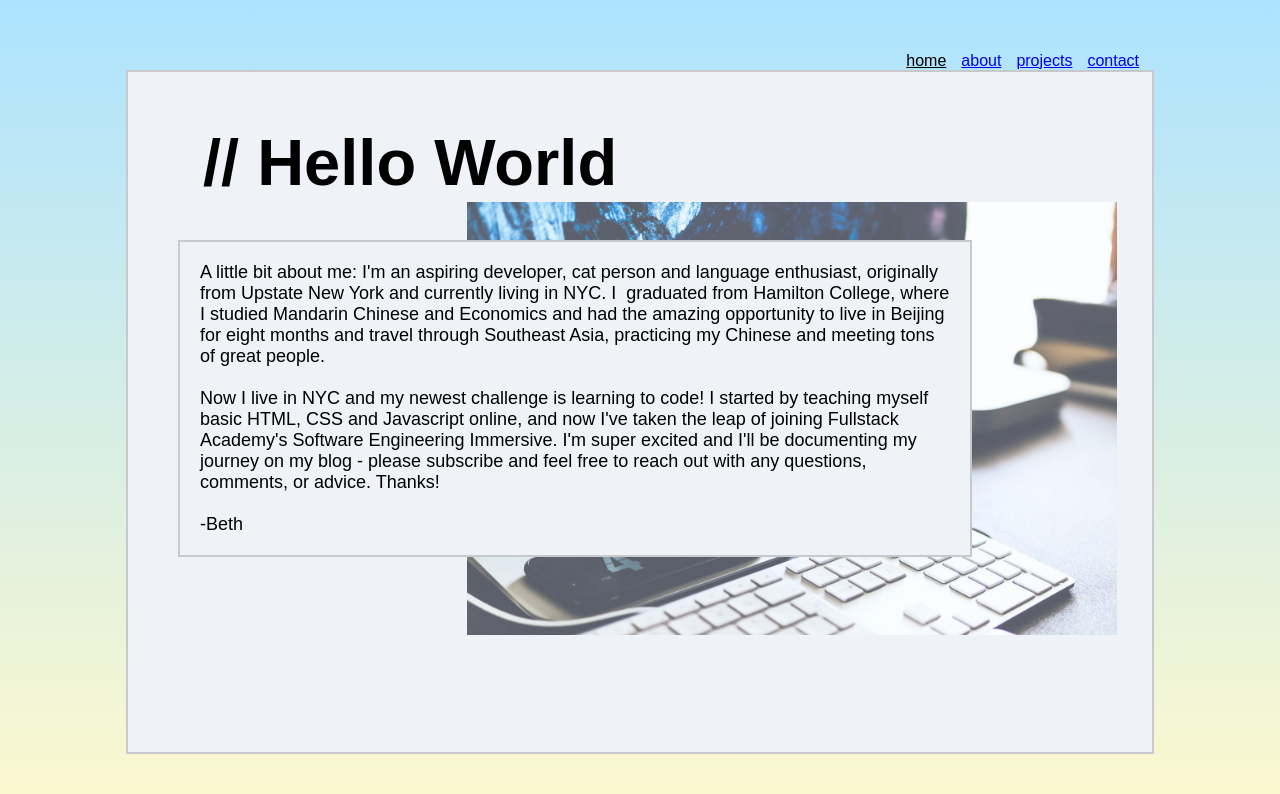
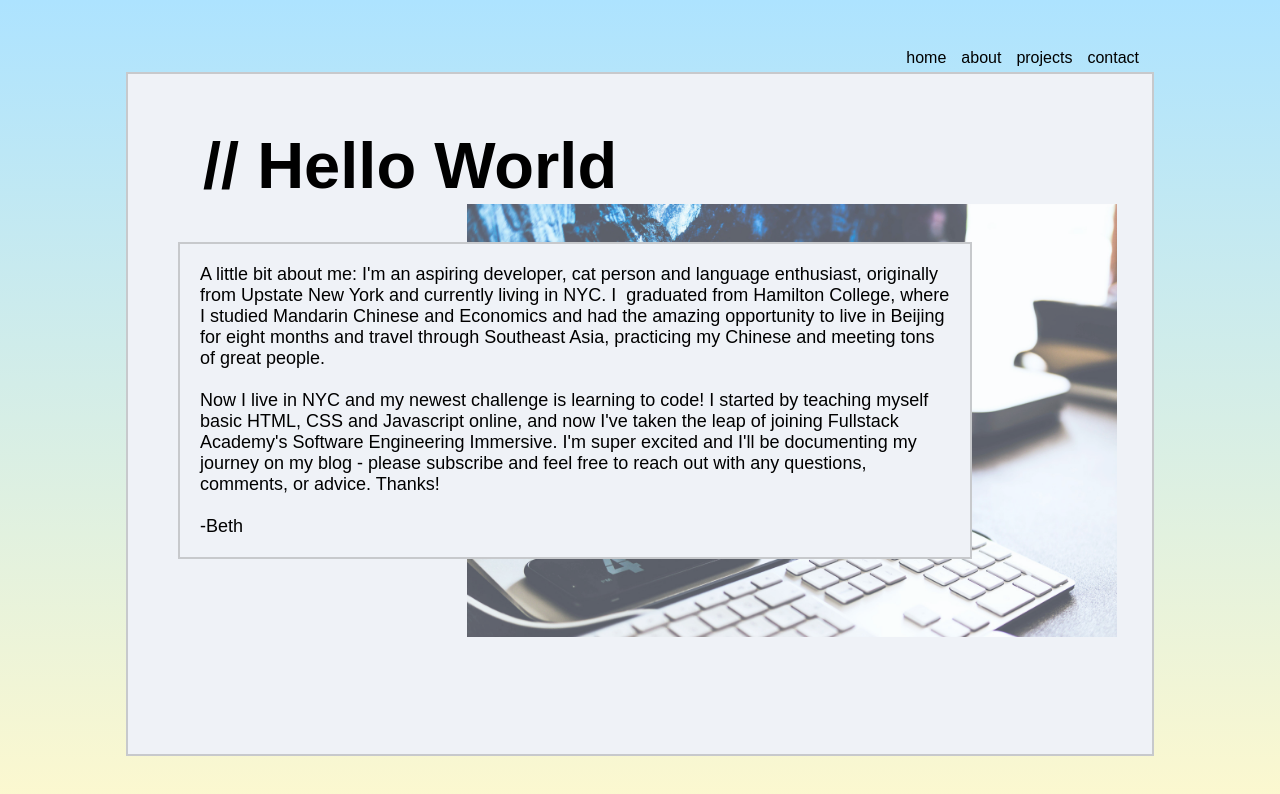
Before and after one commit to bethbarnes/bethcbarnes.com, a React (Create React App) app: page /about in a window 1280 px wide. Shown: the top 794 px of the page. Built offline with nearby package versions, Linux system fonts and the light colour scheme.

Commit message:
feat(Navbar): add styling

```diff
--- a/src/Navbar.js
+++ b/src/Navbar.js
@@ -6,26 +6,18 @@ class Navbar extends Component {
   render() {
     return (
     <div className="navbar">
-      <div className="nav-link">
-        <Link className="link" to='/'>
+        <Link className="link-btn" to='/'>
           home
         </Link>
-      </div>
-      <div className="nav-link">
-        <Link to='/about'>
+        <Link className="link-btn" to='/about'>
           about
         </Link>
-      </div>
-      <div className="nav-link">
-        <Link to='/projects'>
+        <Link className="link-btn" to='/projects'>
           projects
         </Link>
-      </div>
-      <div className="nav-link">
-        <Link to='/contact'>
+        <Link className="link-btn" to='/contact'>
           contact
         </Link>
-      </div>
     </div>
     )
   }
--- a/src/index.css
+++ b/src/index.css
@@ -2,6 +2,8 @@
   border-style: solid;
   border-width: 2px;
 } */
+
+/* #eff2f7 */
 
 html {
   background: linear-gradient(#ade3ff, #fcf8cf);
@@ -17,58 +19,12 @@ body {
   font-family: sans-serif;
 }
 
-.navbar {
-  margin: 0px;
-  display: flex;
-  justify-content: flex-end;
+.about-header {
+  font-size: 65px;
+  left: 75px;
+  position: absolute;
+  z-index: 1;
 }
-
-.nav-test {
-  margin: 0px;
-  padding: 0px;
-}
-
-.inner-white-container {
-  background-color: #eff2f7;
-  width: 80vw;
-  height: 85vh;
-  position: relative;
-}
-
-.desktop-image {
-  width: 650px;
-  position: absolute;
-  top: 130px;
-  right: 35px;
-  opacity: 0.8;
-  /* z-index: -1; */
-}
-
-.name-picture-container {
-  padding: 0;
-  margin: 30px 0px;
-  display: flex;
-  flex-direction: row;
-  justify-content: center;
-}
-
-
-.link:hover {
-  color: white
-}
-
-.link {
-  color: black;
-}
-
-.nav-link {
-  margin: 5px 15px 0px 0px;
-  text-decoration: none; color:#000;
-  /* padding: 20px; */
-}
-
-.nav-link:visited { text-decoration: none; color:#000; }
-.nav-link:hover { text-decoration: none; color:white; }
 
 .about-me-text {
   position: absolute;
@@ -81,23 +37,18 @@ body {
   padding: 20px;
 }
 
-.name-picture-item {
-  padding: 20px
-}
-
-.front-page-profile-image {
-  border-radius: 50%;
-  width: 200px;
-}
-
-.large-name {
-  font-size: 50px
-}
-
 .btn-container {
   display: flex;
   flex-direction: row;
   justify-content: center;
+}
+
+.desktop-image {
+  width: 650px;
+  position: absolute;
+  top: 130px;
+  right: 35px;
+  opacity: 0.8;
 }
 
 .front-btn {
@@ -116,11 +67,9 @@ body {
   /* color: white; */
 }
 
-.about-header {
-  font-size: 65px;
-  left: 75px;
-  position: absolute;
-  z-index: 1;
+.front-page-profile-image {
+  border-radius: 50%;
+  width: 200px;
 }
 
 .gray-border {
@@ -128,3 +77,52 @@ body {
   border-width: 2px;
   border-color: #c7c9cc;
 }
+
+.inner-white-container {
+  background-color: #eff2f7;
+  width: 80vw;
+  height: 85vh;
+  position: relative;
+}
+
+.large-name {
+  font-size: 50px
+}
+
+.link-btn:hover {
+  color: #eff2f7;
+}
+
+.link-btn {
+  color: black;
+  text-decoration: none;
+  margin: 5px 15px 5px 0px;
+}
+
+.link-btn:visited {
+  text-decoration: none;
+  color:#000;
+}
+
+.name-picture-container {
+  padding: 0;
+  margin: 30px 0px;
+  display: flex;
+  flex-direction: row;
+  justify-content: center;
+}
+
+.name-picture-item {
+  padding: 20px
+}
+
+.navbar {
+  margin: 0px;
+  display: flex;
+  justify-content: flex-end;
+}
+
+.nav-test {
+  margin: 0px;
+  padding: 0px;
+}
```
